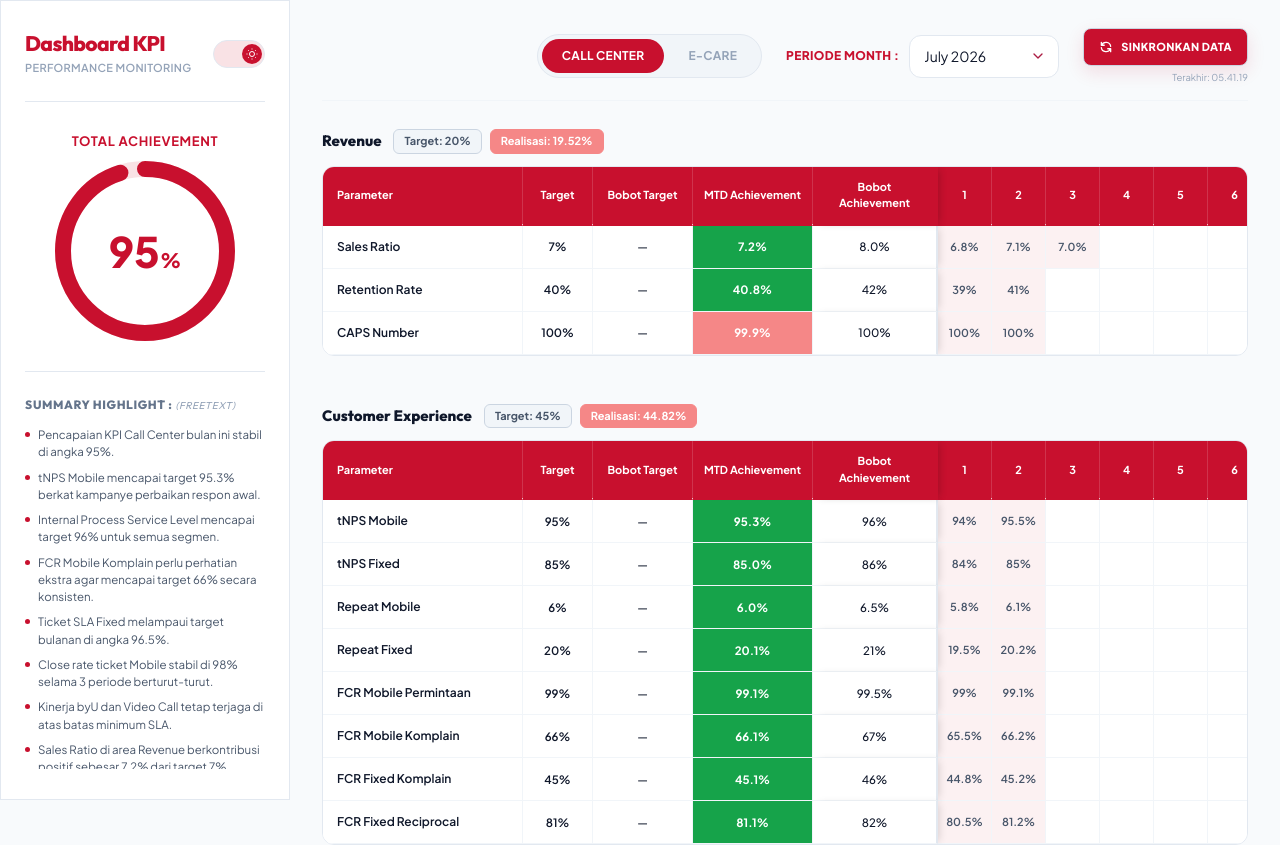
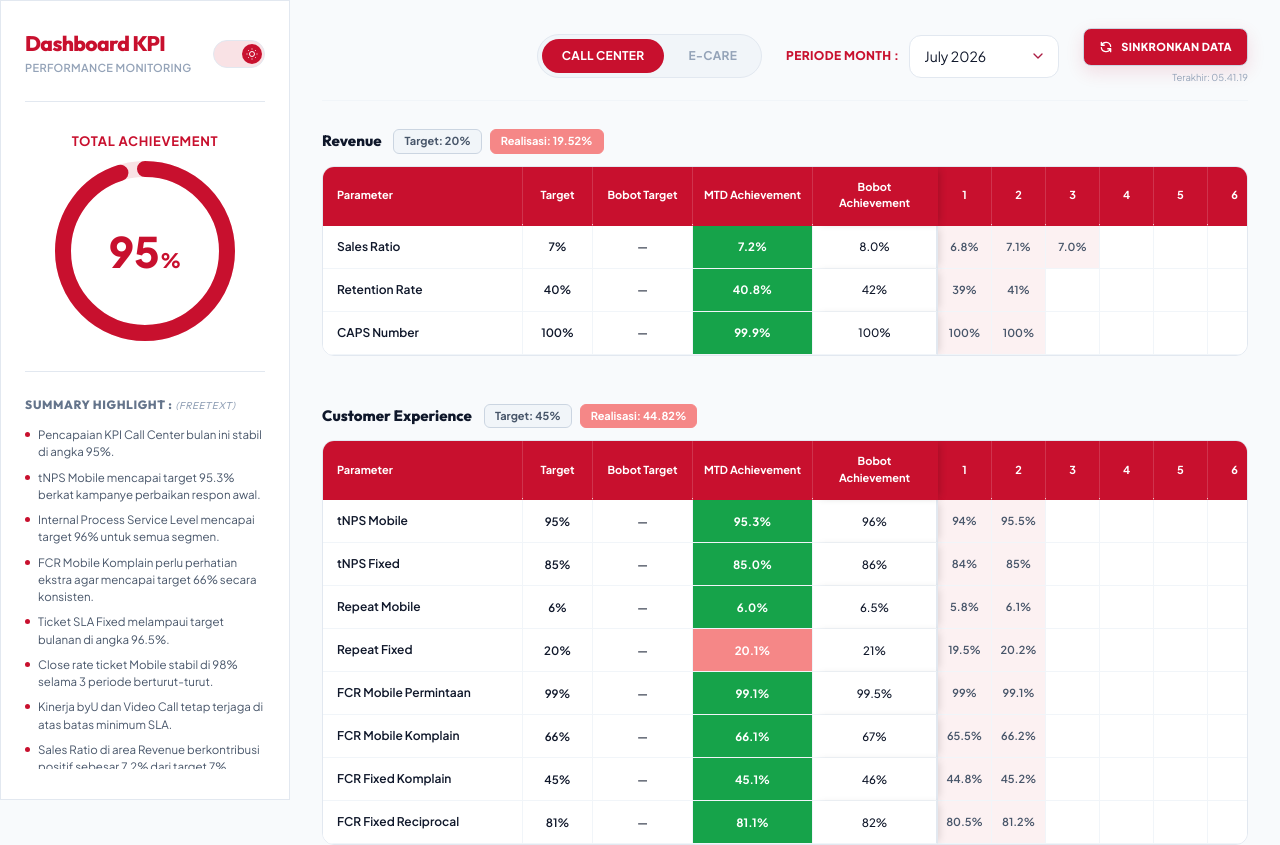
Before and after one commit to Alfi-99/kpidashboard12, a Next.js app: page /dashboard in a window 1280 px wide. Shown: the top 845 px of the page. Built offline with nearby package versions, Linux system fonts and the light colour scheme; no server answers.

Commit message:
feat: implement lower-is-better logic for specific parameters

```diff
--- a/components/KpiSectionTable.tsx
+++ b/components/KpiSectionTable.tsx
@@ -9,13 +9,18 @@ interface KpiSectionTableProps {
   animationDelay?: number;
 }
 
-const getDynamicColor = (targetNum: number, mtdNum: number) => {
+const getDynamicColor = (targetNum: number, mtdNum: number, isLowerBetter: boolean = false) => {
   if (isNaN(targetNum) || isNaN(mtdNum)) return null;
   if (targetNum === 0) {
-    return mtdNum >= targetNum ? "var(--color-success)" : "var(--color-danger)";
+    if (isLowerBetter) {
+      return mtdNum <= targetNum ? "var(--color-success)" : "var(--color-danger)";
+    } else {
+      return mtdNum >= targetNum ? "var(--color-success)" : "var(--color-danger)";
+    }
   }
 
-  const ratio = mtdNum / targetNum;
+  // Jika lower is better, balik rasio pembagiannya (MTD lebih kecil = Rasio lebih besar)
+  const ratio = isLowerBetter ? (mtdNum === 0 ? Infinity : targetNum / mtdNum) : mtdNum / targetNum;
 
   // Bulatkan ke kelipatan 5% terdekat ke bawah agar perubahan warnanya "nge-step" tiap 5%
   const steppedRatio = Math.floor(ratio * 20) / 20;
@@ -36,13 +41,23 @@ const getDynamicColor = (targetNum: number, mtdNum: number) => {
   }
 };
 
-const getMtdColor = (targetStr?: string, mtdStr?: string) => {
+const getMtdColor = (paramName: string, targetStr?: string, mtdStr?: string) => {
   if (!targetStr || !mtdStr || mtdStr === "—") return null;
 
   const targetNum = parseFloat(targetStr.replace(/,/g, ".").replace(/[^0-9.-]+/g, ""));
   const mtdNum = parseFloat(mtdStr.replace(/,/g, ".").replace(/[^0-9.-]+/g, ""));
 
-  return getDynamicColor(targetNum, mtdNum);
+  const lowerIsBetterParams = [
+    "caps number",
+    "repeat mobile",
+    "repeat fixed",
+    "response time",
+    "response time email"
+  ];
+
+  const isLowerBetter = lowerIsBetterParams.some(p => paramName.toLowerCase().includes(p));
+
+  return getDynamicColor(targetNum, mtdNum, isLowerBetter);
 };
 
 export default function KpiSectionTable({
@@ -312,9 +327,9 @@ export default function KpiSectionTable({
                     padding: "12px 10px",
                     fontSize: "11.5px",
                     fontWeight: 700,
-                    color: getMtdColor(param.target, param.mtdAchievement) ? "#FFFFFF" : "var(--text-primary)",
+                    color: getMtdColor(param.name, param.target, param.mtdAchievement) ? "#FFFFFF" : "var(--text-primary)",
                     textAlign: "center",
-                    background: getMtdColor(param.target, param.mtdAchievement) || (isSub ? "var(--bg-tertiary)" : "var(--bg-card)"),
+                    background: getMtdColor(param.name, param.target, param.mtdAchievement) || (isSub ? "var(--bg-tertiary)" : "var(--bg-card)"),
                     borderBottom: `1px solid var(--border-subtle)`,
                     borderRight: `1px solid var(--border-subtle)`,
                   }}>
```
